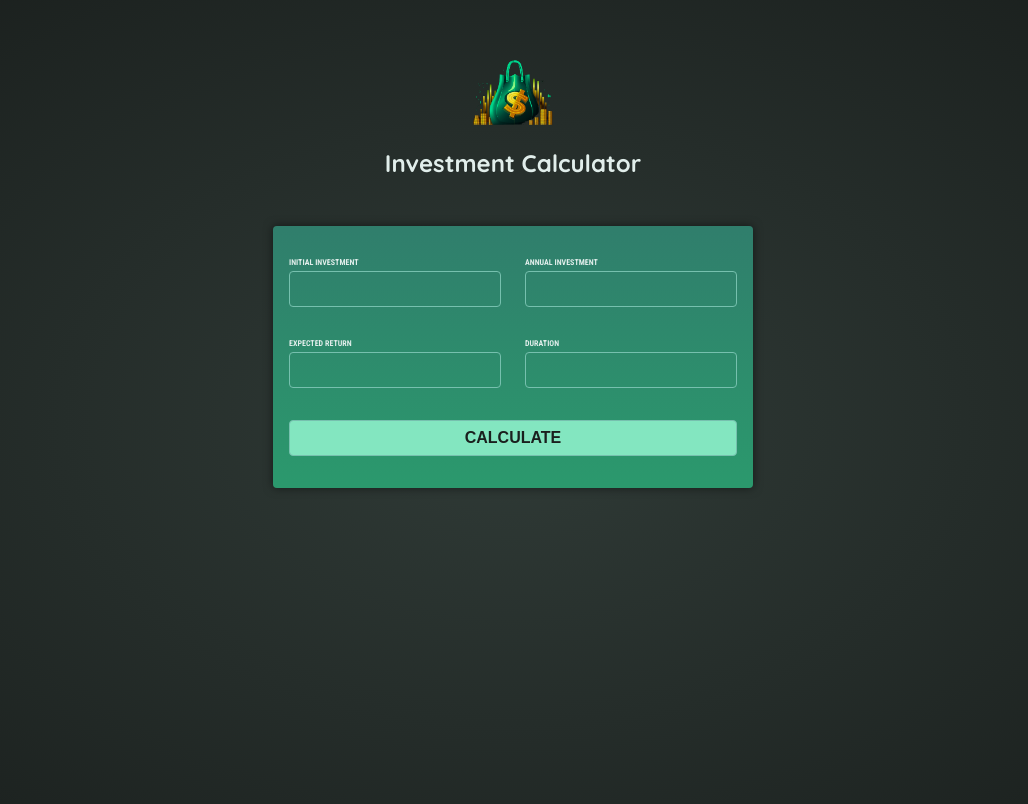
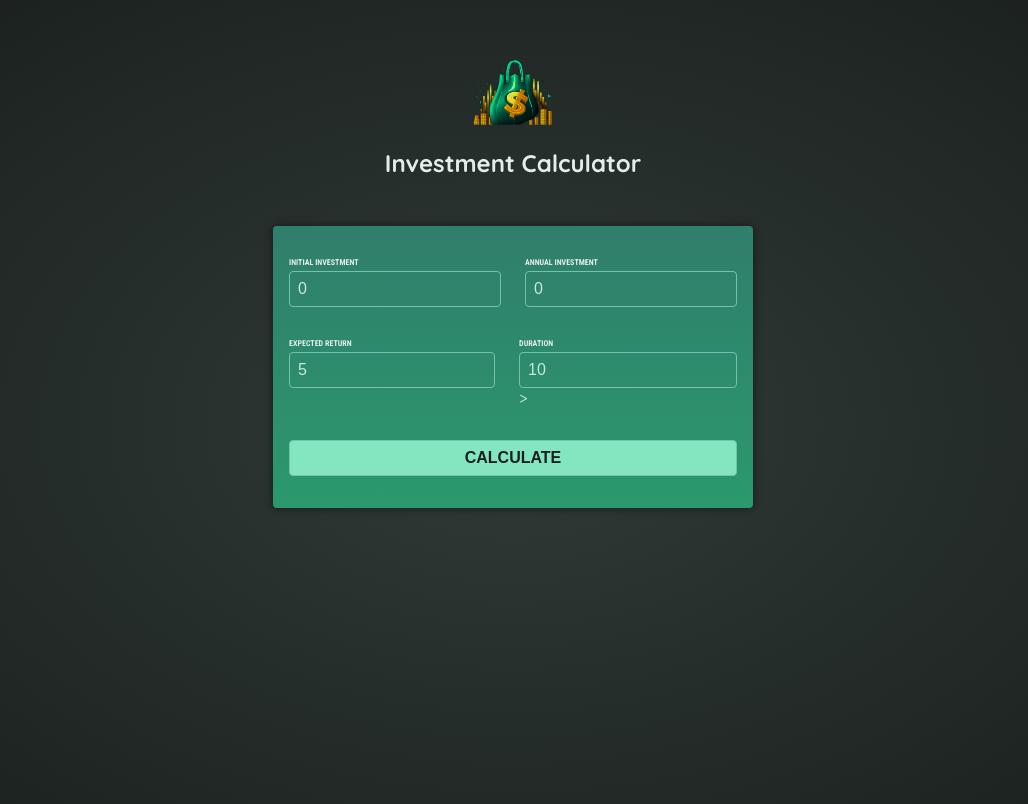
Before and after one commit to arianjafariiii/investment-calculator, an Angular app: page / in a window 1280 px wide. Shown: the top 804 px of the page, without its empty margins (127-1155 px from the left). Built offline with nearby package versions, Linux system fonts and the light colour scheme.

Commit message:
using two way binding

```diff
--- a/src/app/user-input/user-input.component.html
+++ b/src/app/user-input/user-input.component.html
@@ -1,23 +1,23 @@
-<form action="">
+<form (ngSubmit)="onSubmitHandler()">
     <div class="input-group">
         <p>
             <label for="initial-investment">Initial Investment</label>
-            <input type="number" id="initial-investment">
+            <input type="number" id="initial-investment" [(ngModel)]="enternedInitialInvestment" name="initial-investment" >
         </p>
         <p>
             <label for="annual-investment">Annual Investment</label>
-            <input type="number" id="annual-investment">
+            <input type="number" id="annual-investment" name="annual-investment" [(ngModel)]="enterenedAnnualInvestment">
         </p>
 
     </div>
     <div class="input-group">
         <p>
             <label for="expected-return">Expected Return</label>
-            <input type="number" id="expected-return">
+            <input type="number" id="expected-return" name="expected-return" [(ngModel)]="enternedExpectedReturn">
         </p>
         <p>
             <label for="duration">Duration</label>
-            <input type="number" id="duration">
+            <input type="number" id="duration" name="duration" [(ngModel)]="enternedDuration"> >
         </p>
 
     </div>
--- a/src/app/user-input/user-input.component.ts
+++ b/src/app/user-input/user-input.component.ts
@@ -1,12 +1,24 @@
 import { Component } from '@angular/core';
+import { FormsModule } from '@angular/forms';
+
 
 @Component({
   selector: 'app-user-input',
   standalone: true,
-  imports: [],
+  imports: [FormsModule],
   templateUrl: './user-input.component.html',
   styleUrl: './user-input.component.css'
 })
 export class UserInputComponent {
-
+  enternedInitialInvestment = "0";
+  enterenedAnnualInvestment = "0";
+  enternedExpectedReturn = "5";
+  enternedDuration = "10";
+  onSubmitHandler() {
+    console.log('Submitted!');
+    console.log(this.enternedInitialInvestment);
+    console.log(this.enterenedAnnualInvestment);
+    console.log(this.enternedExpectedReturn);
+    console.log(this.enternedDuration);
+  }
 }
```
